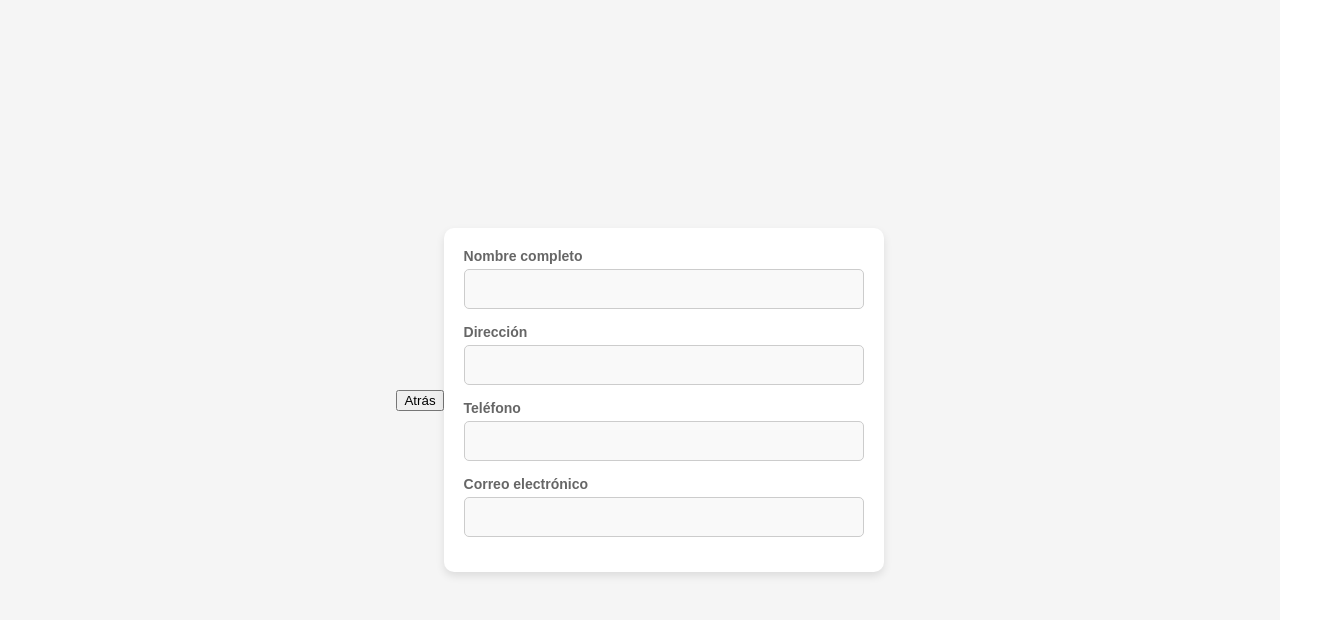
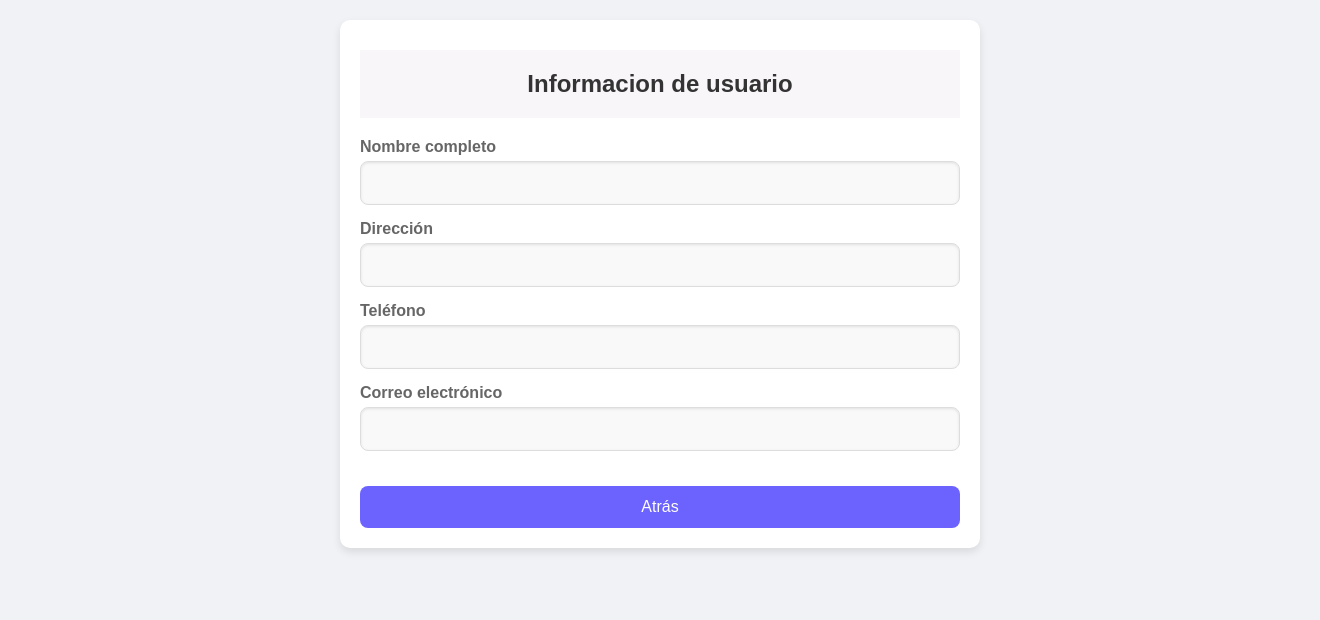
Before and after one commit to Tapasco25/PROYECTO_FINAL, a React (Vite) app in the folder PROYECTO_FINAL/my_proyect/: page /user in a window 1280 px wide. Shown: the top 620 px of the page, 1320 px wide, since content can reach past the window. Built offline with nearby package versions, Linux system fonts and the light colour scheme; no server answers.

Commit message:
creacion de pagina para la informacion del usuario

```diff
--- a/PROYECTO_FINAL/my_proyect/src/pages/PaginaUsuario/User.jsx
+++ b/PROYECTO_FINAL/my_proyect/src/pages/PaginaUsuario/User.jsx
@@ -41,15 +41,8 @@ export const User = () => {
 
   return (
     <main className={styles.userMain}>
-      <button
-        type="button"
-        onClick={() => {
-          navigate("/");
-        }}
-      >
-        Atrás
-      </button>
       <div className={styles.userContainer}>
+        <h1 className={styles.titleInfo}> Informacion de usuario</h1>
         <label className={styles.userLabel}>Nombre completo</label>
         <input
           type="text"
@@ -78,6 +71,15 @@ export const User = () => {
           className={styles.userInput}
           readOnly
         ></input>
+
+        <button className={styles.buttonAtras}
+        type="button"
+        onClick={() => {
+          navigate("/");
+        }}
+      >
+        Atrás
+      </button>
       </div>
     </main>
   );
--- a/PROYECTO_FINAL/my_proyect/src/pages/PaginaUsuario/user.module.css
+++ b/PROYECTO_FINAL/my_proyect/src/pages/PaginaUsuario/user.module.css
@@ -1,46 +1,69 @@
 .userMain {
   display: flex;
-    justify-content: center;
+  flex-direction: column;
   align-items: center;
-    height: 100vh;
-    background-color: #f5f5f5;
+  padding: 20px;
+  background-color: #f0f2f5;
+  min-height: 100vh;
+  width: 100%;
 }
 
 .userContainer {
   display: flex;
   flex-direction: column;
-    background-color: white;
+  width: 100%;
+  max-width: 600px;
+  background-color: #ffffff;
   padding: 20px;
   border-radius: 10px;
   box-shadow: 0 4px 8px rgba(0, 0, 0, 0.1);
-    max-width: 400px;
-    width: 100%;
 }
 
-  .userLabel {
-    font-size: 14px;
-    font-weight: 600;
-    margin-bottom: 5px;
-    color: #666;
+.titleInfo {
+  font-size: 24px;
+  font-weight: bold;
+  margin-bottom: 20px;
+  color: #333;
+  text-align: center;
 }
 
-  .userInput {
+
+.userLabel {
   font-size: 16px;
-    padding: 10px;
-    margin-bottom: 15px;
-    border: 1px solid #ccc;
-    border-radius: 5px;
-    background-color: #f9f9f9;
-    color: #333;
-    cursor: not-allowed;
-    transition: border-color 0.3s ease;
+  font-weight: bold;
+  margin-bottom: 5px;
+  color: #666; /* Color gris medio */
 }
 
-  .userInput:disabled {
-    background-color: #e9ecef;
+/* Estilos para los inputs de usuario */
+.userInput {
+  padding: 12px;
+  border: 1px solid #ddd; /* Borde gris claro */
+  border-radius: 8px;
+  margin-bottom: 15px;
+  font-size: 16px;
+  color: #333; /* Color gris oscuro para el texto */
+  background-color: #f9f9f9; /* Fondo gris claro para los inputs */
+  cursor: not-allowed; /* Cursor para indicar que el input es solo lectura */
+  box-shadow: inset 0 1px 3px rgba(0, 0, 0, 0.1); /* Sombra interna sutil */
 }
 
-  .userInput:focus {
-    border-color: #9c27b0;
-    outline: none;
+/* Estilo para el botón de atrás */
+.buttonAtras {
+  background-color: #6c63ff; /* Color de fondo lila */
+  color: white;
+  border: none;
+  padding: 12px 20px;
+  border-radius: 8px;
+  font-size: 16px;
+  cursor: pointer;
+  transition: background-color 0.3s ease;
+  margin-top: 20px;
+  display: block;
+  width: 100%;
+  text-align: center;
 }
+
+.buttonAtras:hover {
+  background-color: #5a52e3; /* Color de fondo lila más oscuro al pasar el ratón */
+}
```
Lines whose indentation alone changed are shown as unchanged.
